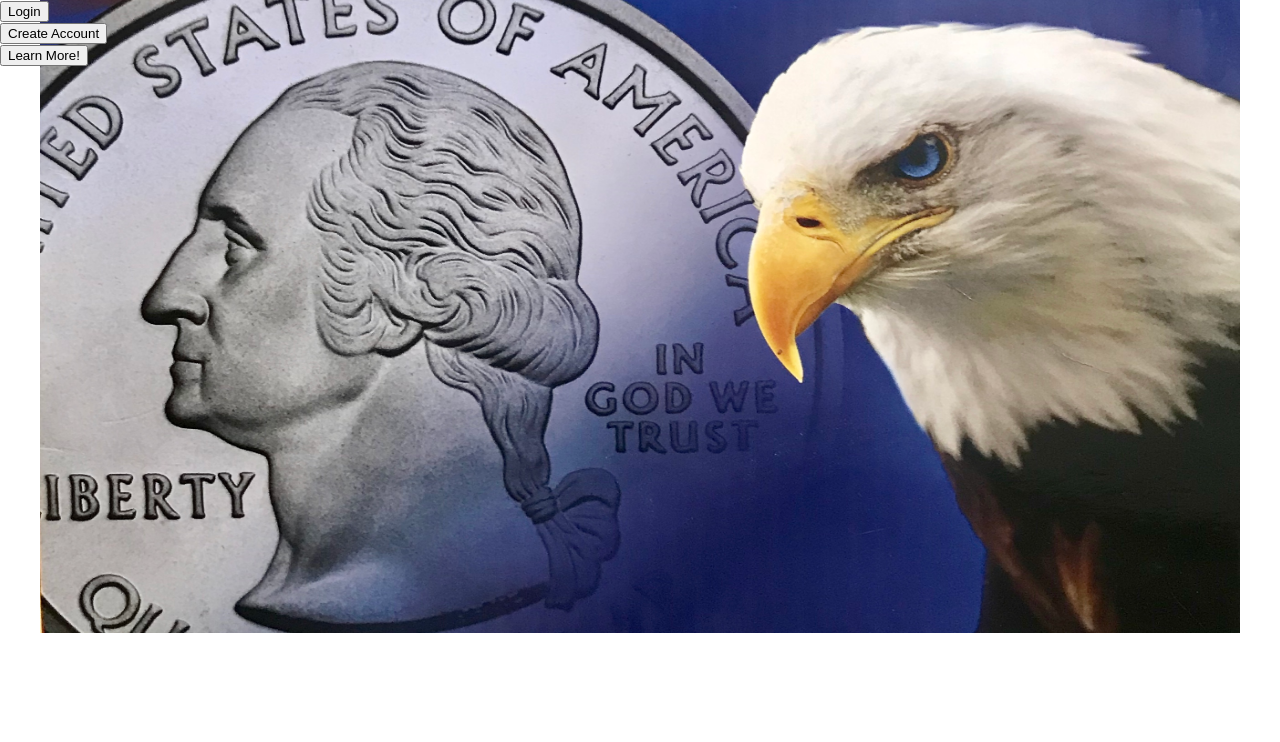
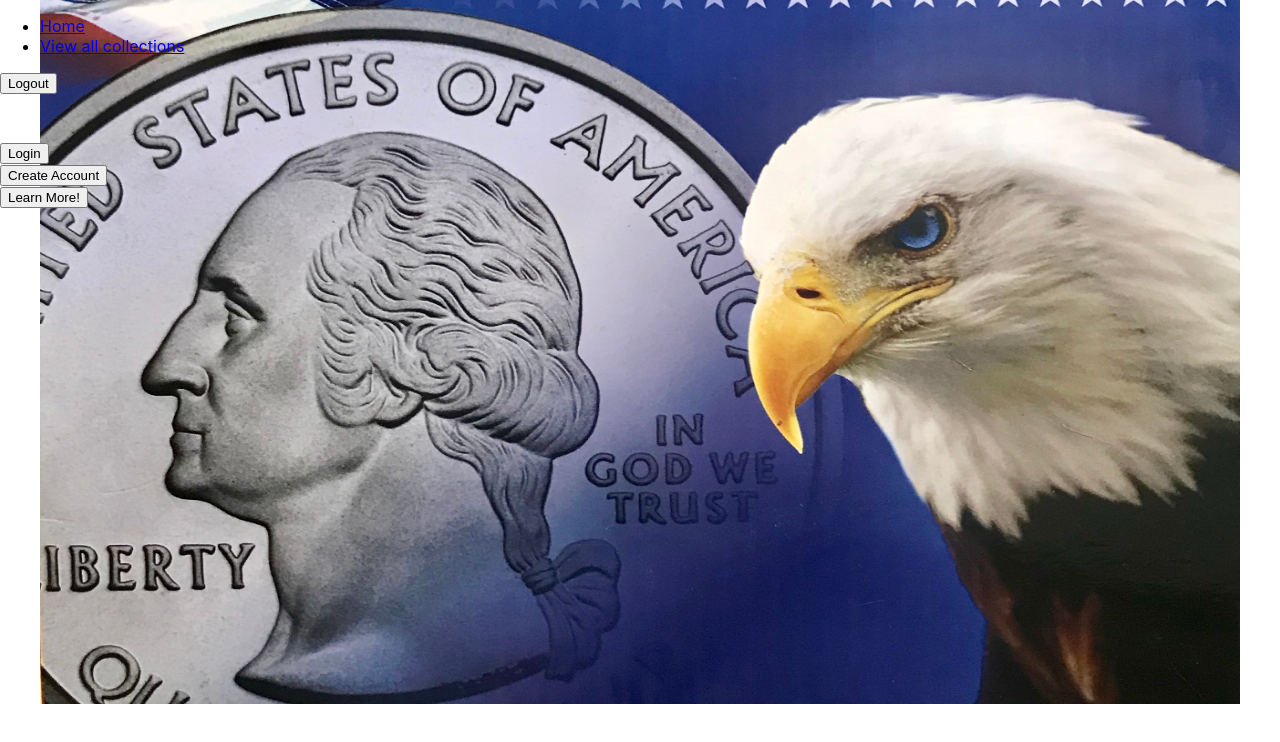
Before and after one commit to gradyrobbins/fifty, a React (Create React App) app: page / in a window 1280 px wide. Shown: the top 742 px of the page. Built offline with nearby package versions, Linux system fonts and the light colour scheme; no server answers.

Commit message:
non breaking changes. lol

```diff
--- a/src/ApplicationViews.js
+++ b/src/ApplicationViews.js
@@ -6,6 +6,7 @@ import DataManager from './modules/DataManager'
 import Login from './components/login/LoginForm'
 import HomePage from './components/home/HomePage'
 import CollectionsList from './components/Collections/CollectionsList'
+import NavBar from './components/nav/NavBar'
 export default class ApplicationViews extends Component {
 
   // Check if credentials are in local storage
@@ -51,7 +52,21 @@ export default class ApplicationViews extends Component {
   render() {
     return (
       <React.Fragment>
-        <Route exact path="/" component={HomePage} />
+        {/* <Route exact path="/"
+        component={HomePage} /> */}
+
+        <Route
+        exact path="/" render={props => {
+          return <React.Fragment>
+            <NavBar />
+            <HomePage />
+
+          </React.Fragment>
+        }}
+        />
+
+
+
         <Route exact path="/login" component={Login} />
         {/* <Route exact path="/register" component={ComingSoon} /> */}
         {/* <Route exact path="/learn" component={ComingSoon} /> */}
--- a/src/components/Collections/CollectionsList.js
+++ b/src/components/Collections/CollectionsList.js
@@ -11,21 +11,14 @@ class CollectionsList extends Component {
                                this.props.history.push("/messages/new")
                             }}>Add a new message</button> */}
             <section className="collections">
-            <h2>Collection for : </h2>
+            <h2>View Collection for : </h2>
             {
                 this.props.collections.map(collection =>
-                    <div className="message" key={collection.id}>
+                    <div key={collection.id} className="collection" >
                         <br/>
-                        <a href=""> {collection.collectorsName} </a>
-                        {/* <strong>{message.person_sending_the_message} </strong> says: {message.message}
-                        <br />
-                        <button className="btn btn-primary" id={message.id} onClick={() => {console.log(`edit button # ${message.id} clicked`)}}> Edit this message </button>
-                        <br />
-                        <button className="btn btn-primary" onClick={() => {
-                            console.log(`delete button # ${message.id} clicked`)
-                            this.props.deleteMessage(message.id)
-                            // this.props.stickMessagesOnDom()
-                            }}> Delete this message </button> */}
+                        <button className="btn btn-primary"  id={collection.id} onClick={() => {console.log(`edit button # ${collection.id} clicked`)}}> {collection.collectorsName}  </button>
+
+                        <br/>
                     </div>
 
                 )
```
